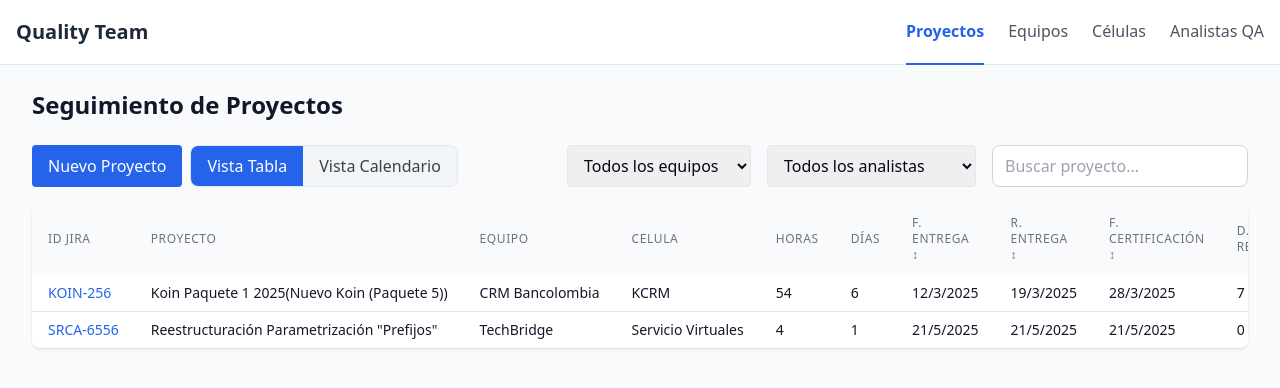
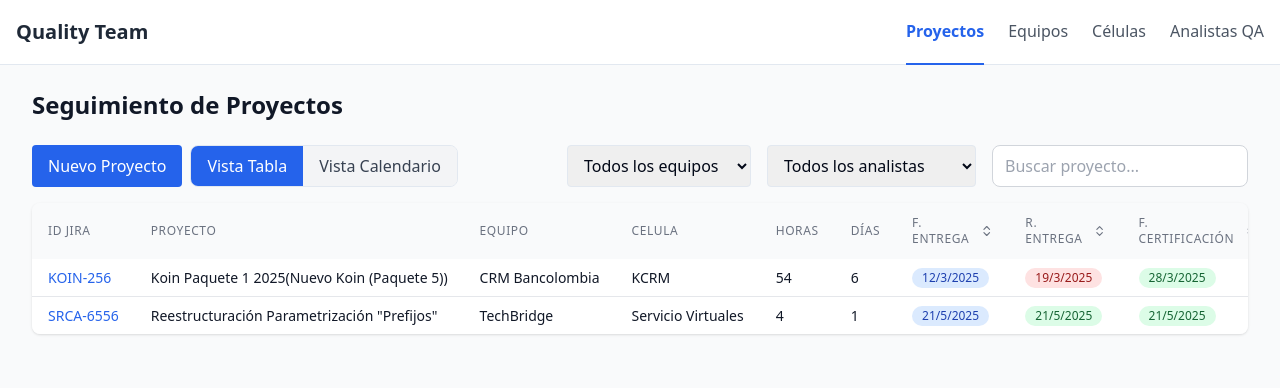
Before and after one commit to sergio129/quality-team-demo, a Next.js app: page /proyectos in a window 1280 px wide. Shown: the top 388 px of the page. Built offline with nearby package versions, Linux system fonts and the light colour scheme.

Commit message:
inicial 14

```diff
--- a/src/components/ProjectTable.tsx
+++ b/src/components/ProjectTable.tsx
@@ -5,6 +5,7 @@ import { QAAnalyst } from '@/models/QAAnalyst';
 import { useState, useEffect } from 'react';
 import { toast } from 'sonner';
 import { TimelineView } from './TimelineView/TimelineView';
+import { ChevronUp, ChevronDown, ChevronsUpDown } from 'lucide-react';
 
 const HOURS_PER_DAY = 9;
 
@@ -233,9 +234,11 @@ export default function ProjectTable() {
         }));
     };
 
-    const getSortSymbol = (key: keyof Project) => {
-        if (sortConfig.key !== key) return '↕';
-        return sortConfig.direction === 'asc' ? '↑' : '↓';
+    const getSortIcon = (key: keyof Project) => {
+        if (sortConfig.key !== key) return <ChevronsUpDown className="h-4 w-4 inline-block ml-1" />;
+        return sortConfig.direction === 'asc'
+            ? <ChevronUp className="h-4 w-4 inline-block ml-1 text-blue-600" />
+            : <ChevronDown className="h-4 w-4 inline-block ml-1 text-blue-600" />;
     };
 
     const filteredProjects = sortData(projects.filter(project => {
@@ -623,22 +626,31 @@ export default function ProjectTable() {
                                 <th className="px-4 py-3 text-left text-xs font-medium text-gray-500 uppercase tracking-wider bg-gray-50">Horas</th>
                                 <th className="px-4 py-3 text-left text-xs font-medium text-gray-500 uppercase tracking-wider bg-gray-50">Días</th>
                                 <th
-                                    className="px-4 py-3 text-left text-xs font-medium text-gray-500 uppercase tracking-wider bg-gray-50 cursor-pointer hover:bg-gray-100"
+                                    className="px-4 py-3 text-left text-xs font-medium text-gray-500 uppercase tracking-wider bg-gray-50 cursor-pointer hover:bg-gray-100 group"
                                     onClick={() => requestSort('fechaEntrega')}
                                 >
-                                    F. Entrega {getSortSymbol('fechaEntrega')}
+                                    <div className="flex items-center">
+                                        <span className="mr-1">F. Entrega</span>
+                                        {getSortIcon('fechaEntrega')}
+                                    </div>
                                 </th>
                                 <th
-                                    className="px-4 py-3 text-left text-xs font-medium text-gray-500 uppercase tracking-wider bg-gray-50 cursor-pointer hover:bg-gray-100"
+                                    className="px-4 py-3 text-left text-xs font-medium text-gray-500 uppercase tracking-wider bg-gray-50 cursor-pointer hover:bg-gray-100 group"
                                     onClick={() => requestSort('fechaRealEntrega')}
                                 >
-                                    R. Entrega {getSortSymbol('fechaRealEntrega')}
+                                    <div className="flex items-center">
+                                        <span className="mr-1">R. Entrega</span>
+                                        {getSortIcon('fechaRealEntrega')}
+                                    </div>
                                 </th>
                                 <th
-                                    className="px-4 py-3 text-left text-xs font-medium text-gray-500 uppercase tracking-wider bg-gray-50 cursor-pointer hover:bg-gray-100"
+                                    className="px-4 py-3 text-left text-xs font-medium text-gray-500 uppercase tracking-wider bg-gray-50 cursor-pointer hover:bg-gray-100 group"
                                     onClick={() => requestSort('fechaCertificacion')}
                                 >
-                                    F. Certificación {getSortSymbol('fechaCertificacion')}
+                                    <div className="flex items-center">
+                                        <span className="mr-1">F. Certificación</span>
+                                        {getSortIcon('fechaCertificacion')}
+                                    </div>
                                 </th>
                                 <th className="px-4 py-3 text-left text-xs font-medium text-gray-500 uppercase tracking-wider bg-gray-50">D. Retraso</th>
                                 <th className="px-4 py-3 text-left text-xs font-medium text-gray-500 uppercase tracking-wider bg-gray-50">Analista QA</th>
@@ -656,13 +668,29 @@ export default function ProjectTable() {
                                     <td className="px-4 py-2 text-sm text-gray-900 whitespace-nowrap">{project.horas}</td>
                                     <td className="px-4 py-2 text-sm text-gray-900 whitespace-nowrap">{project.dias}</td>
                                     <td className="px-4 py-2 text-sm text-gray-900 whitespace-nowrap">
-                                        {new Date(project.fechaEntrega).toLocaleDateString('es-ES')}
+                                        {project.fechaEntrega && (
+                                            <span className="inline-flex items-center px-2.5 py-0.5 rounded-full text-xs font-medium bg-blue-100 text-blue-800">
+                                                {new Date(project.fechaEntrega).toLocaleDateString('es-ES')}
+                                            </span>
+                                        )}
                                     </td>
                                     <td className="px-4 py-2 text-sm text-gray-900 whitespace-nowrap">
-                                        {project.fechaRealEntrega && new Date(project.fechaRealEntrega).toLocaleDateString('es-ES')}
+                                        {project.fechaRealEntrega && (
+                                            <span className={`inline-flex items-center px-2.5 py-0.5 rounded-full text-xs font-medium ${
+                                                project.diasRetraso > 0
+                                                    ? 'bg-red-100 text-red-800'
+                                                    : 'bg-green-100 text-green-800'
+                                            }`}>
+                                                {new Date(project.fechaRealEntrega).toLocaleDateString('es-ES')}
+                                            </span>
+                                        )}
                                     </td>
                                     <td className="px-4 py-2 text-sm text-gray-900 whitespace-nowrap">
-                                        {project.fechaCertificacion && new Date(project.fechaCertificacion).toLocaleDateString('es-ES')}
+                                        {project.fechaCertificacion && (
+                                            <span className="inline-flex items-center px-2.5 py-0.5 rounded-full text-xs font-medium bg-green-100 text-green-800">
+                                                {new Date(project.fechaCertificacion).toLocaleDateString('es-ES')}
+                                            </span>
+                                        )}
                                     </td>
                                     <td className="px-4 py-2 text-sm text-gray-900 whitespace-nowrap">{project.diasRetraso}</td>
                                     <td className="px-4 py-2 text-sm text-gray-900 whitespace-nowrap">{project.analistaProducto}</td>
```
